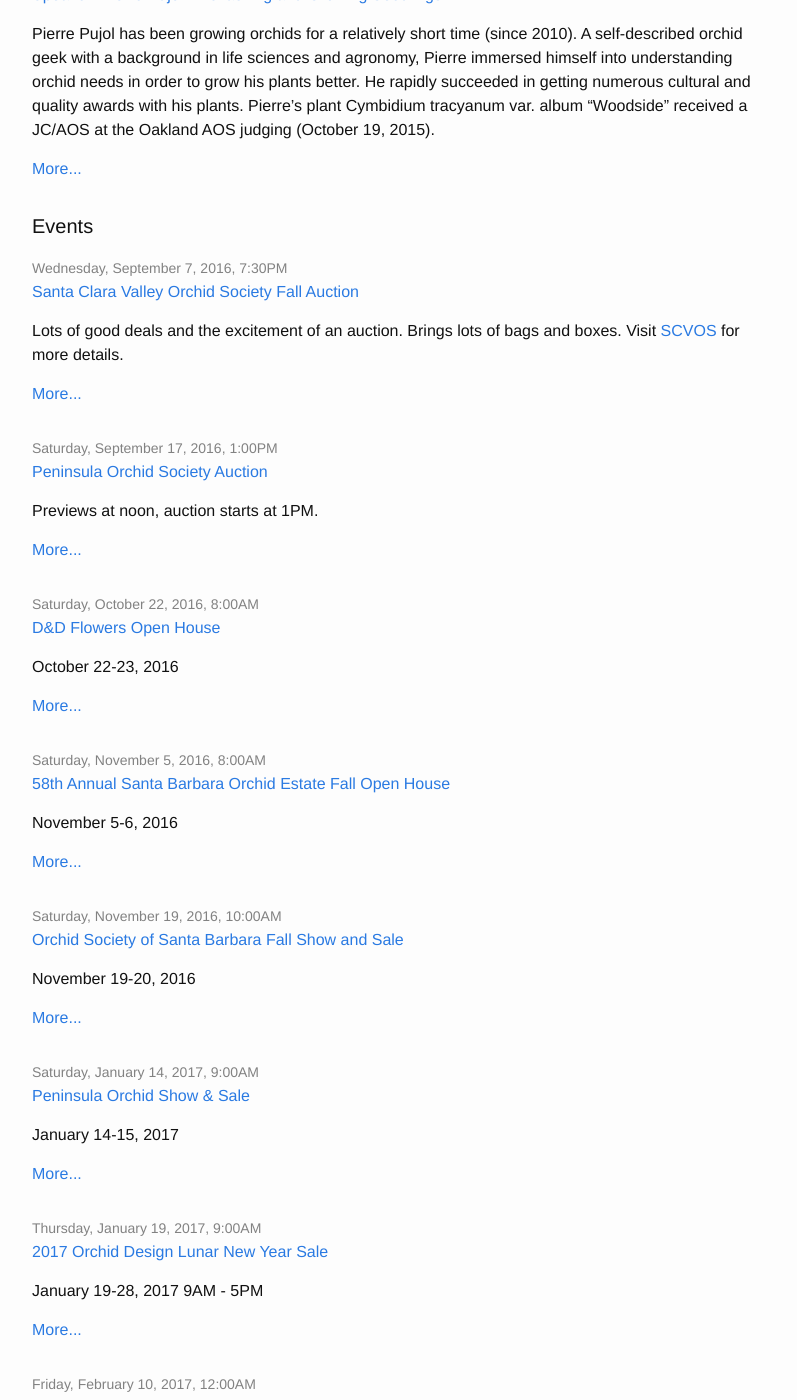
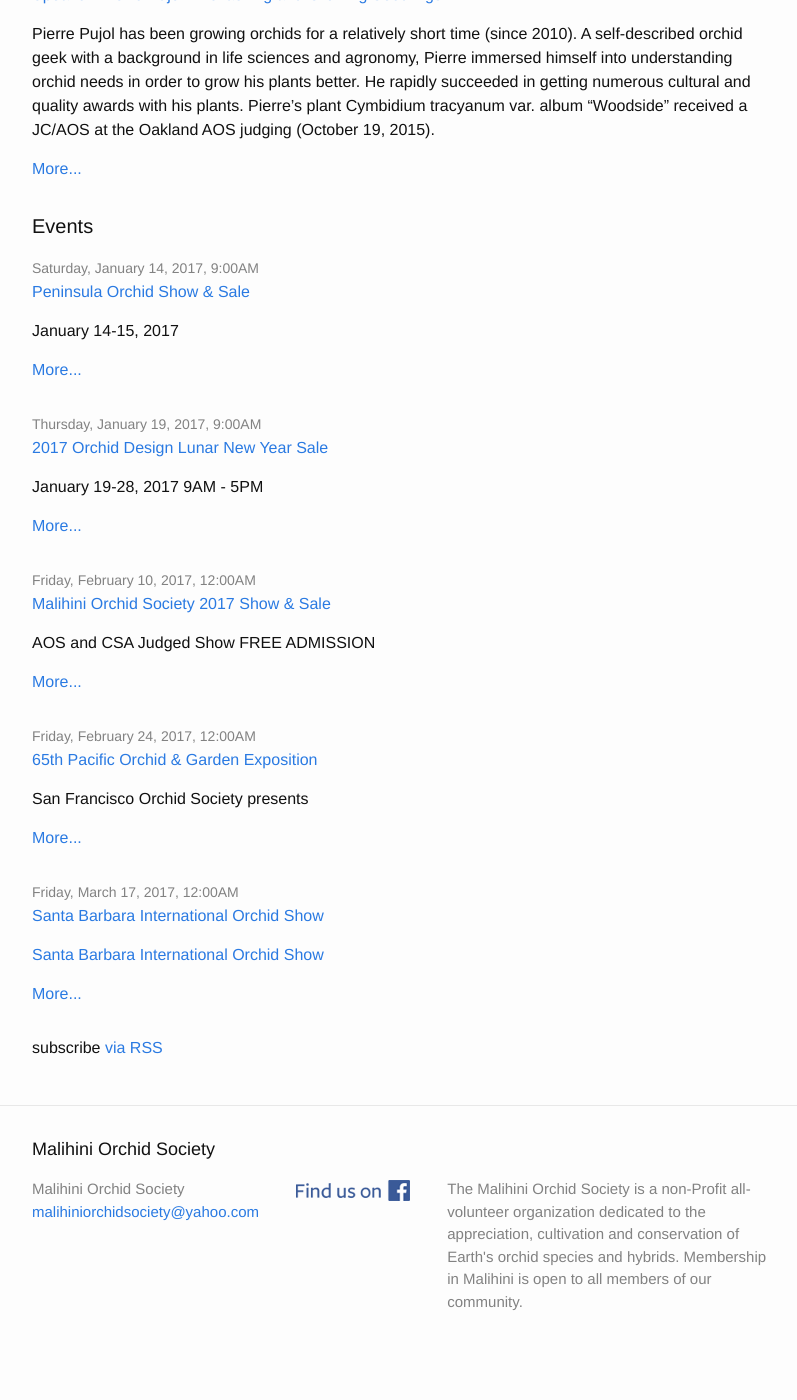
Before and after one commit to malihini/malihini.github.io, a Jekyll site: the page built from index.html, in a window 1280 px wide and 1400 px high, scrolled down 1359 px. Shown: the whole window, without its empty margins (238-1035 px from the left). Built offline with Jekyll 4.4.1, drawn with Linux system fonts in a browser that asks for light colours; after the commit the page ends 2732 px from its top, so only the background shows below that.

Commit message:
Remove old events.

```diff
--- a/event/_posts/2016-09-07-scvos-auction.md
+++ /dev/null
@@ -1,8 +0,0 @@
----
-layout: post
-title:  "Santa Clara Valley Orchid Society Fall Auction"
-date:   2016-09-07 7:30PM
----
-
-Lots of good deals and the excitement of an auction. Brings lots of bags and boxes.
-Visit [SCVOS](http://www.santaclaravalleyorchidsociety.org/) for more details.
--- a/event/_posts/2016-09-17-pos-auction.md
+++ /dev/null
@@ -1,11 +0,0 @@
----
-layout: post
-title:  "Peninsula Orchid Society Auction"
-date:   2016-09-17 1:00PM
----
-
-Previews at noon, auction starts at 1PM.
-
-San Mateo Garden Center, 605 Parkside Way, San Mateo CA.
-
-Call Paul Reeve at (650) 366-3251, or call Chaunie Langland at (510) 494-8850 or [POS](http://www.penorchidsoc.org/) for more information.
--- a/event/_posts/2016-10-22-d-d-flowers-open-house.md
+++ /dev/null
@@ -1,11 +0,0 @@
----
-layout: post
-title:  "D&amp;D Flowers Open House"
-date:   2016-10-22 8:00AM
----
-
-October 22-23, 2016
-
-Saturday and Sunday 9AM - 3PM
-
-169 First Avenue, Daly City, CA
--- a/event/_posts/2016-11-19-ossb-fall-show-sale.md
+++ /dev/null
@@ -1,15 +0,0 @@
----
-layout: post
-title:  "Orchid Society of Santa Barbara Fall Show and Sale"
-date:   2016-11-19 10:00AM
----
-
-November 19-20, 2016
-
-Saturday 10AM – 5PM
-
-Sunday, 10AM – 3:30PM
-
-Fleschman Auditorium, Santa Barbara Museum of Natural History
-
-*Laelia anceps* displayed at their peak diversity of color. Fall-blooming *Cymbidium* and *Cattleya* species. AOS and CSA judging.
--- a/event/_posts/2016-11-5-sboe-fall-open-house.md
+++ /dev/null
@@ -1,15 +0,0 @@
----
-layout: post
-title:  "58th Annual Santa Barbara Orchid Estate Fall Open House"
-date:   2016-11-5 8:00AM
----
-
-November 5-6, 2016
-
-Saturday 8AM - 5PM
-
-Sunday 9AM – 4PM
-
-Santa Barbara Orchid Estate, 1250 Orchid Drive, Santa Barbara, CA
-
-Mexican *Laelias* and *Cymbidiums* in bloom and bud.
```
Also changed, not shown: event/_posts/2017-03-17-SBIOS.md (+1 -1 lines).
